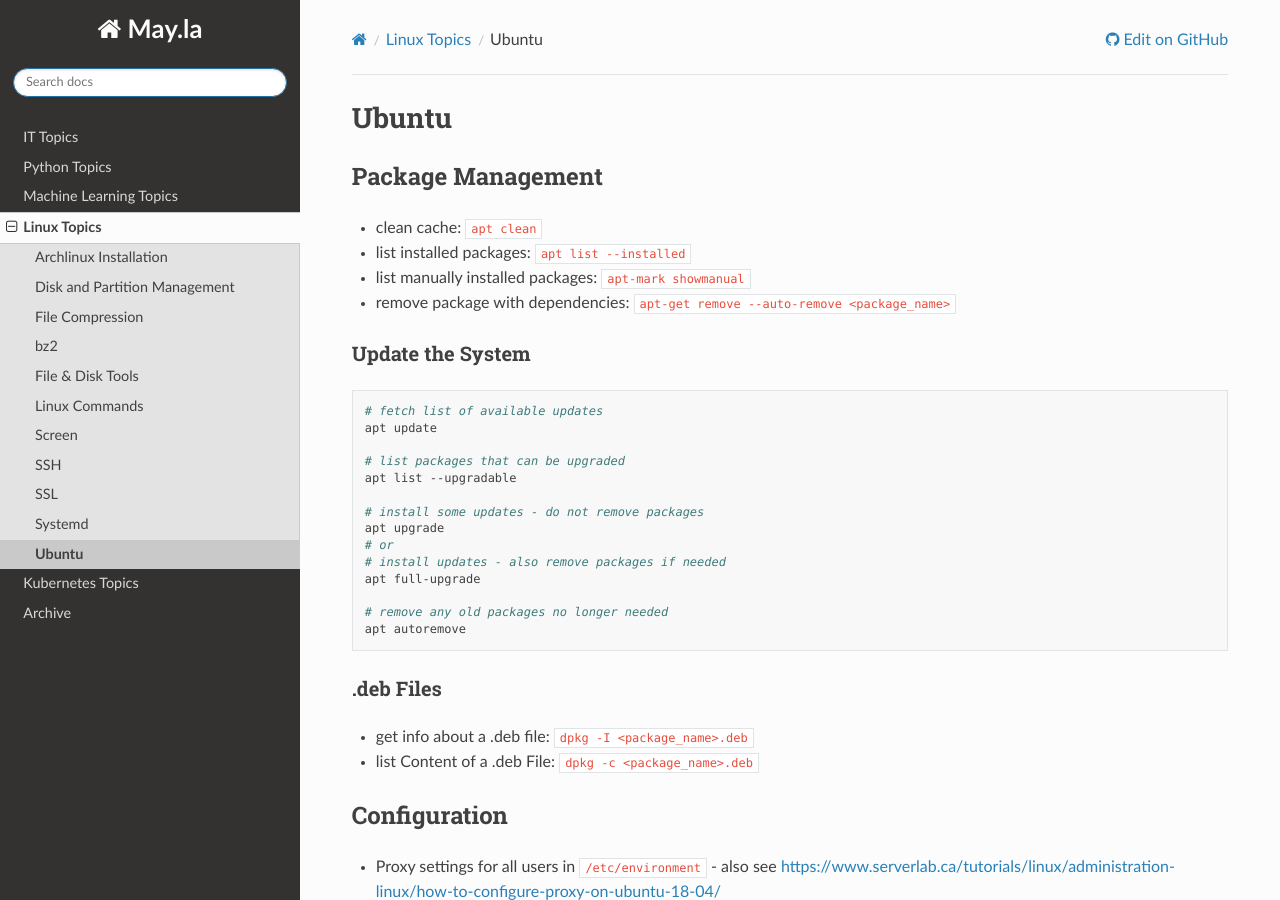
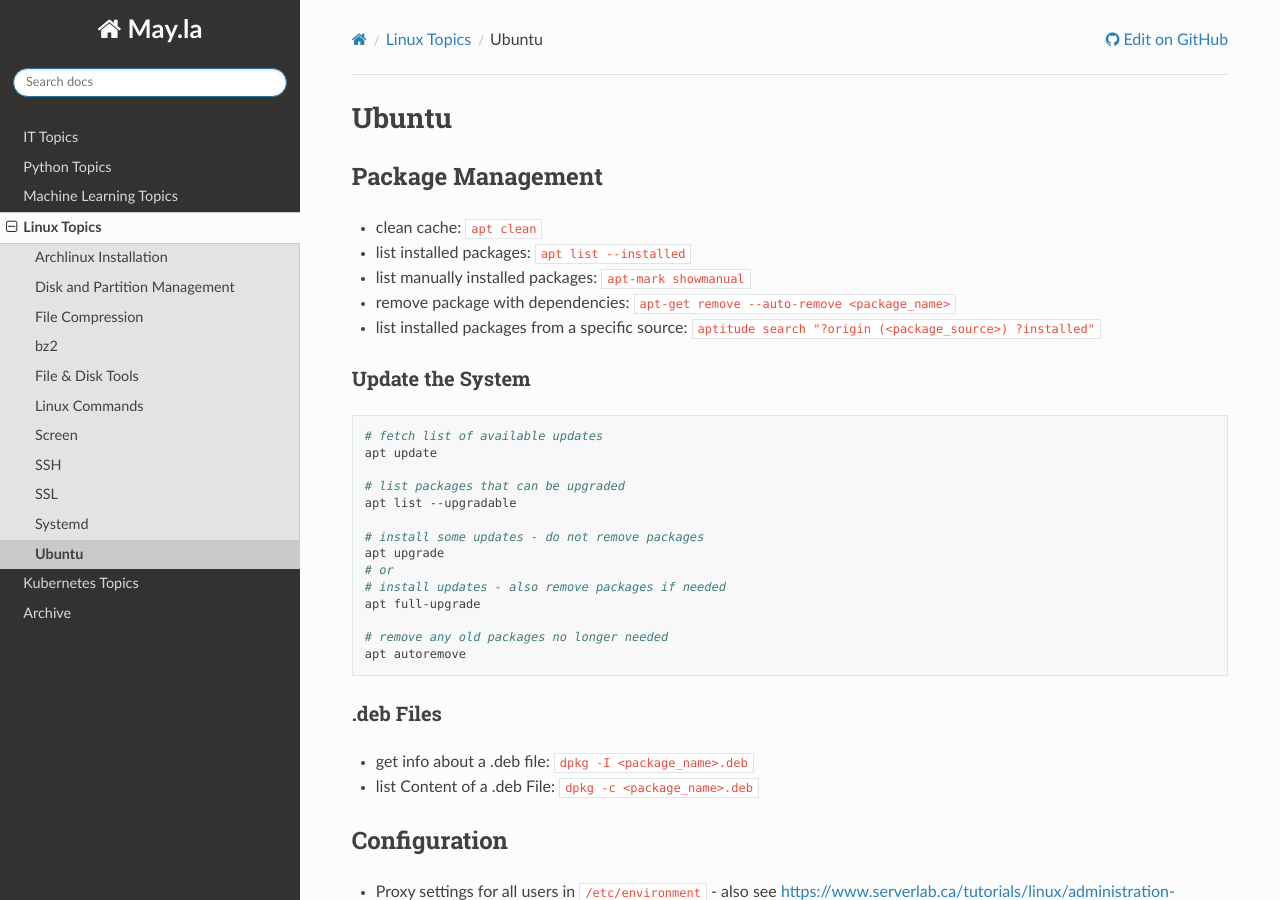
Before and after one commit to PhilipMay/May.la, a Sphinx documentation site: the page built from source/linux/ubuntu.md, in a window 1280 px wide and 900 px high. Built offline with Sphinx 7.4.7 and the Read the Docs theme 2.0.0, drawn with Linux system fonts in a browser that asks for light colours.

Commit message:
Update ubuntu.md

````diff
--- a/source/linux/ubuntu.md
+++ b/source/linux/ubuntu.md
@@ -5,6 +5,7 @@
 - list installed packages: `apt list --installed`
 - list manually installed packages: `apt-mark showmanual`
 - remove package with dependencies: `apt-get remove --auto-remove <package_name>`
+- list installed packages from a specific source: `aptitude search "?origin (<package_source>) ?installed"`
 
 ### Update the System
 ``` bash
````
